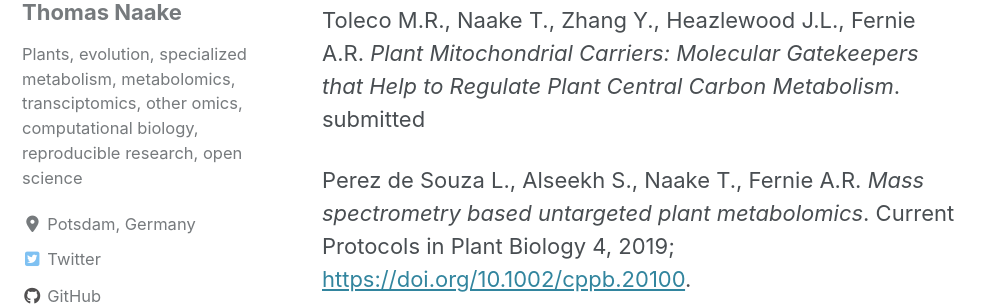
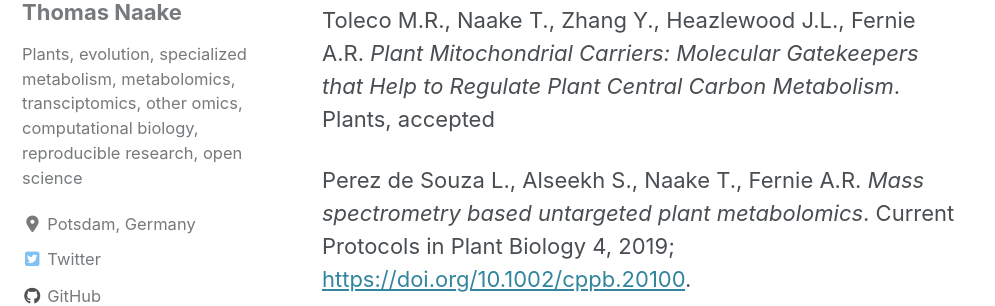
Before and after one commit to tnaake/tnaake.github.io, a Jekyll site: the page built from _pages/about.md, in a window 1280 px wide and 900 px high, scrolled down 664 px. Shown: the part 187-493 px from the top of the window, without its empty margins (0-995 px from the left). Built offline with Jekyll 4.4.1, drawn with Linux system fonts in a browser that asks for light colours; cached includes are drawn as plain includes; nearby versions of some CDN libraries.

Commit message:
update publications

```diff
--- a/_pages/about.md
+++ b/_pages/about.md
@@ -33,7 +33,7 @@ research projects focus on plant metabolomics and transcriptomics.
 ### Research articles
 Toleco M.R., Naake T., Zhang Y., Heazlewood J.L., Fernie A.R.
 *Plant Mitochondrial Carriers: Molecular Gatekeepers that Help to Regulate Plant Central Carbon Metabolism*.
-submitted
+Plants, accepted
 
 Perez de Souza L., Alseekh S., Naake T., Fernie A.R.
 *Mass spectrometry based untargeted plant metabolomics*. Current Protocols in Plant
```
